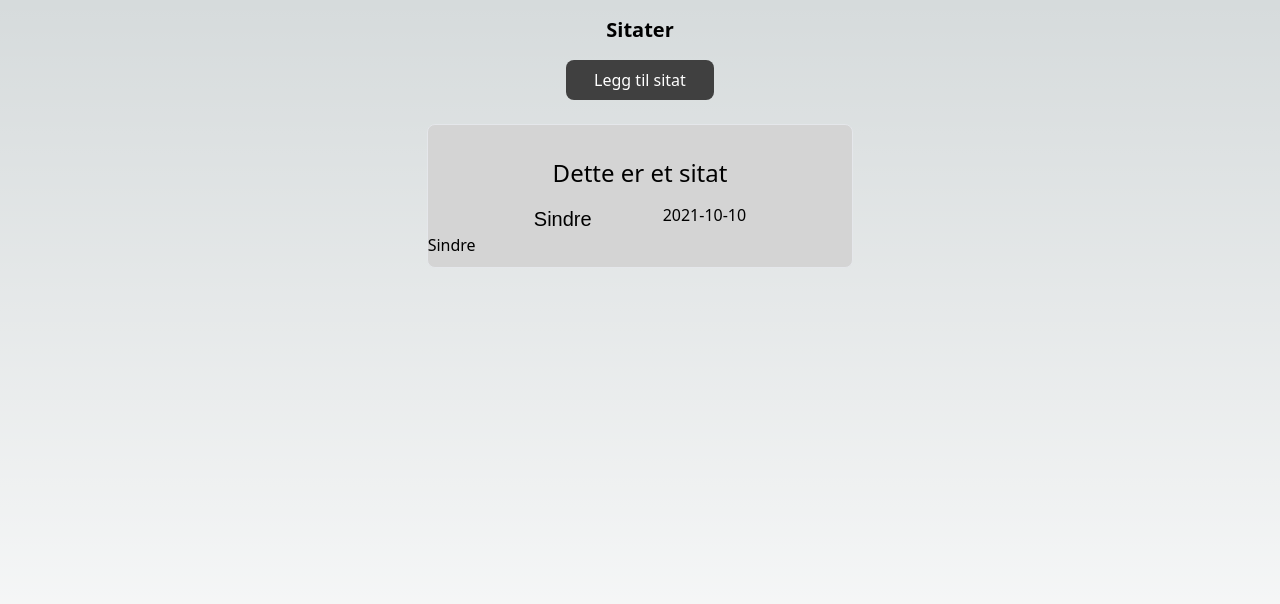
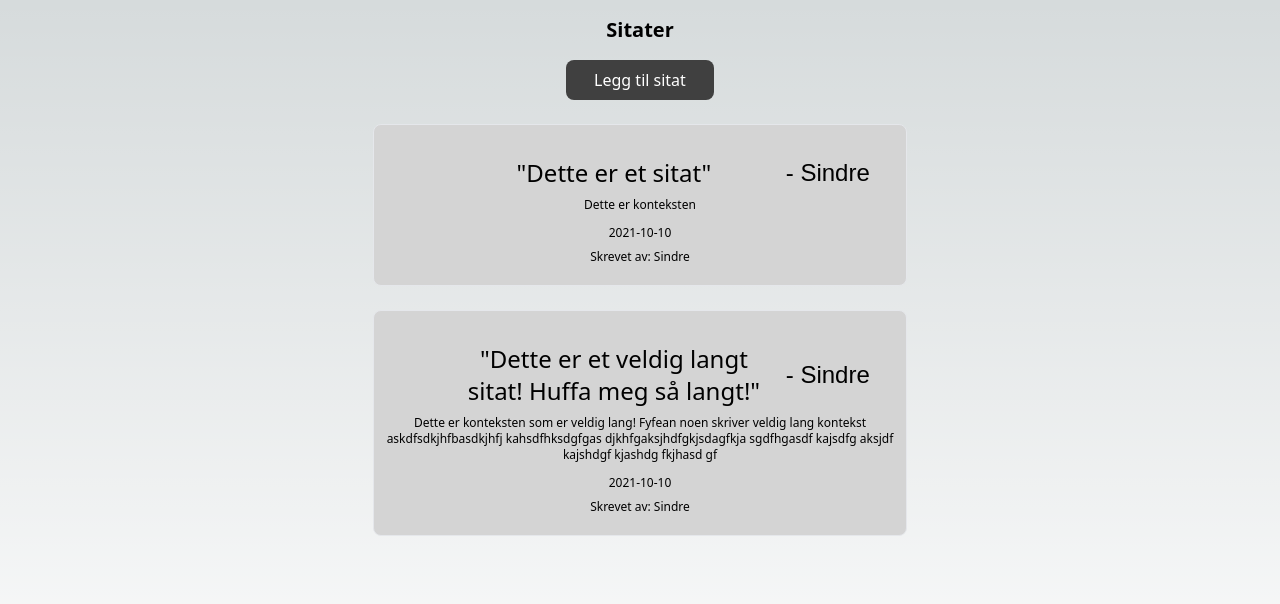
Before and after one commit to MarkussMadsbakken/raeFolk, a Next.js app: page / in a window 1280 px wide. Shown: the top 604 px of the page. Built offline with nearby package versions, Linux system fonts and the light colour scheme; a web font is replaced by a local one.

Commit message:
update quote styling

```diff
--- a/app/page.tsx
+++ b/app/page.tsx
@@ -1,7 +1,28 @@
+"use client"
 import { Button } from "@/components/input";
 import Quote from "@/components/quote";
 
+import { useState } from "react";
+
+type quoteProp = {
+  by: string;
+  date: string;
+  quote: string;
+  reactions: string[];
+  context: string;
+}
+
 export default function Home() {
+  let quote1 = {
+    by: "Sindre",
+    date: "2021-10-10",
+    quote: "Dette er et sitat",
+    reactions: [],
+    context: "Dette er contexten"
+  }
+  const [quotes, setQuotes] = useState();
+
+
   return (
     <div className="flex flex-col items-center justify-center pt-4">
       <h1 className="font-semibold text-xl">
@@ -12,8 +33,8 @@ export default function Home() {
         Legg til sitat
       </Button>
 
-      <Quote writtenBy="Sindre" date="2021-10-10" message="Dette er et sitat" author="Sindre" reactions={[]} />
-
+      <Quote writtenBy="Sindre" date="2021-10-10" message="Dette er et sitat" author="Sindre" reactions={[]} context="Dette er konteksten" />
+      <Quote writtenBy="Sindre" date="2021-10-10" message="Dette er et veldig langt sitat! Huffa meg så langt!" author="Sindre" reactions={[]} context="Dette er konteksten som er veldig lang! Fyfean noen skriver veldig lang kontekst askdfsdkjhfbasdkjhfj kahsdfhksdgfgas djkhfgaksjhdfgkjsdagfkja sgdfhgasdf kajsdfg aksjdf kajshdgf kjashdg fkjhasd gf" />
     </div>
   );
 }
--- a/components/quote.tsx
+++ b/components/quote.tsx
@@ -9,18 +9,19 @@ interface QuoteProps {
     reactions: string[];
 }
 export default function Quote(props: Readonly<QuoteProps>) {
-
     return (
-        <div className="mt-6 w-1/3 h-36 bg-neutral-300 border rounded-lg">
+        <div className="mt-6 w-5/12 h-fit pb-5 bg-neutral-300 border rounded-lg">
             <div className='mt-8 flex flex-col justify-center items-center'>
-                <div className="text-2xl">{props.message}</div>
-                <div className="flex flex-row justify-between items-center mt-2 w-1/2">
-                    <div className={"text-xl mt-2 " + Eph.className}>{props.author}</div>
-                    <div className="">{props.date}</div>
+                <div className="flex flex-row justify-center pl-10 text-center w-full">
+                    <div className="text-2xl w-2/3">{'"' + props.message + '"'}</div>
+                    <div className="flex items-center justify-center select-none ">
+                        <div className={"text-2xl pl-2 text-center " + Eph.className}>{"- " + props.author}</div>
+                    </div>
                 </div>
+                <div className="p-2 font-extralight text-xs text-center">{props.context}</div>
+                <div className="mt-1 font-extralight text-xs">{props.date}</div>
+                <div className="mt-2 font-extralight text-xs">{"Skrevet av: " + props.writtenBy}</div>
             </div>
-            <div className="quote__context">{props.context}</div>
-            <div className="quote__written-by">{props.writtenBy}</div>
             {/* TODO: add reactions */}
         </div >
     );
```
